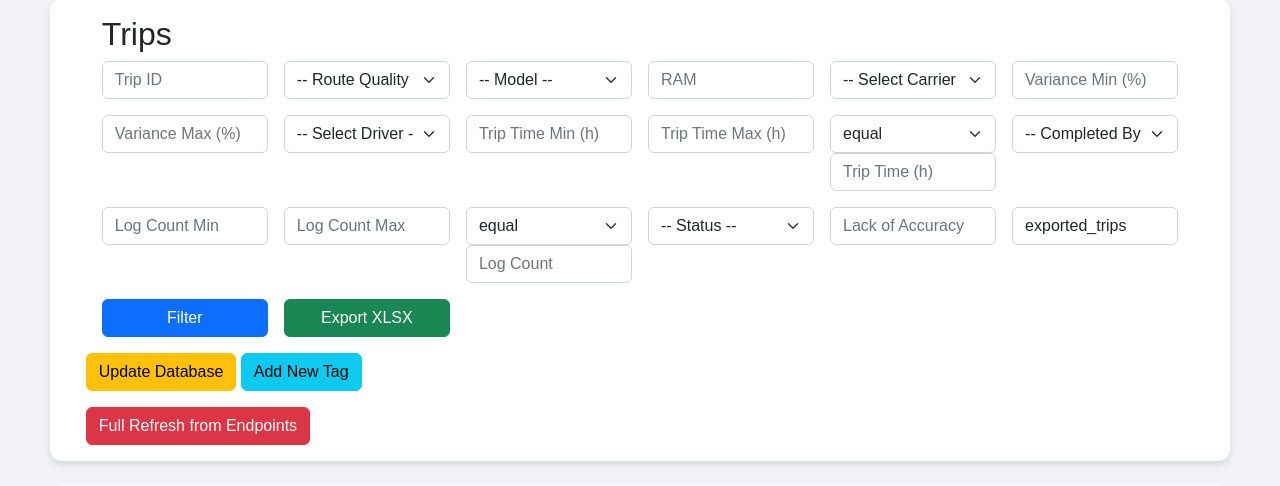
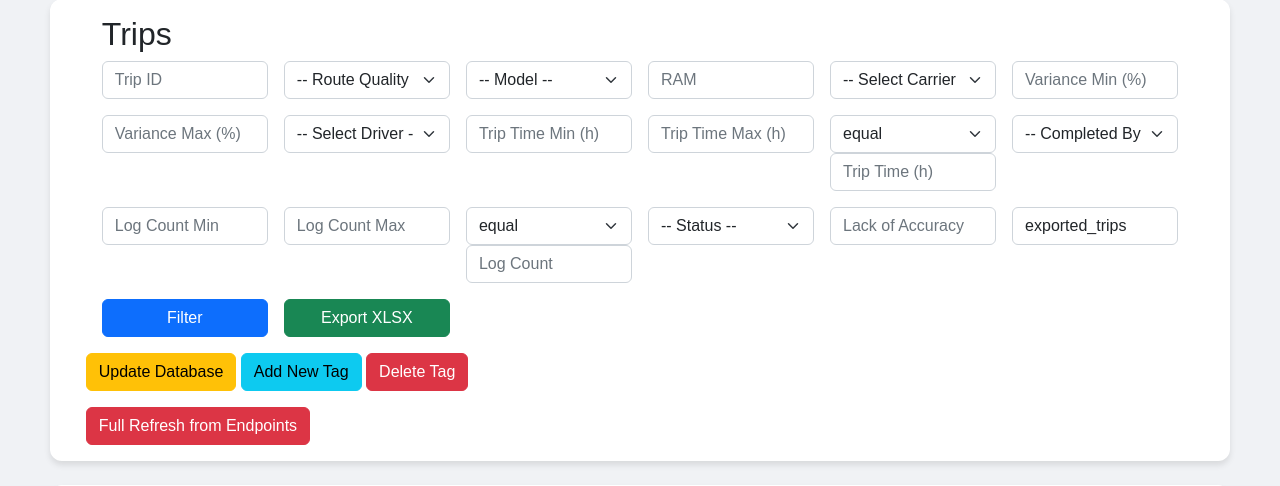
Before and after one commit to go-illa/exportmixpanel, a Flask app: template templates/trips.html in a window 1280 px wide. Shown: the part 81-567 px from the top of the page. Run offline with Flask 3, Linux system fonts and the light colour scheme; the template is opened without the code that fills it, so the values that code supplies are empty.

Commit message:
Update app.py and trips template with latest improvements (#7)

```diff
--- a/app.py
+++ b/app.py
@@ -28,13 +28,11 @@ from db.config import DB_URI, API_TOKEN, BASE_API_URL, API_EMAIL, API_PASSWORD
 from db.models import Base, Trip, Tag
 
 app = Flask(__name__)
+engine = create_engine(DB_URI)
+db_session = scoped_session(sessionmaker(autocommit=False, autoflush=False, bind=engine))
 update_jobs = {}
 executor = ThreadPoolExecutor(max_workers=40)
 app.secret_key = "your_secret_key"  # for flashing and session
-
-# Create engine with SQLite thread-safety; disable expire_on_commit so instances remain populated.
-engine = create_engine(DB_URI, echo=True, connect_args={"check_same_thread": False})
-Session = scoped_session(sessionmaker(bind=engine, expire_on_commit=False))
 
 # --- Begin Migration to update schema with new columns ---
 def migrate_db():
@@ -62,7 +60,7 @@ migrate_db()
 
 @app.teardown_appcontext
 def shutdown_session(exception=None):
-    Session.remove()
+    db_session.remove()
 
 # ---------------------------
 # Utility Functions
@@ -204,7 +202,7 @@ def fetch_trip_from_api(trip_id, token=API_TOKEN):
             return None
 
 def update_trip_db(trip_id, force_update=False):
-    session_local = Session()
+    session_local = db_session()
     # Flags to ensure alternative is only tried once
     tried_alternative_for_main = False
     tried_alternative_for_coordinate = False
@@ -356,7 +354,7 @@ def update_db():
     """
     Bulk update DB from Excel (fetch each trip from the API).
     """
-    session_local = Session()
+    session_local = db_session()
     excel_path = os.path.join("data", "data.xlsx")
     excel_data = load_excel_data(excel_path)
     updated_ids = []
@@ -377,7 +375,7 @@ def export_trips():
     coordinate_count (log count), status, route_quality, and lack_of_accuracy). Supports both operator-based filtering
     and new range filtering for trip_time and log_count.
     """
-    session_local = Session()
+    session_local = db_session()
     # Basic filters from the request (note: route_quality filtering will be applied after merging)
     filters = {
         "driver": request.args.get("driver"),
@@ -428,7 +426,7 @@ def export_trips():
     # Merge Excel data with DB records (this will update/overwrite the route_quality field)
     excel_trip_ids = [row.get("tripId") for row in excel_data if row.get("tripId")]
     trip_issues_filter = filters.get("trip_issues", "")
-    query = session_local.query(Trip).filter(Trip.trip_id.in_(excel_trip_ids))
+    query = db_session.query(Trip).filter(Trip.trip_id.in_(excel_trip_ids))
     if trip_issues_filter:
         query = query.join(Trip.tags).filter(Tag.name.ilike('%' + trip_issues_filter + '%'))
     db_trips = query.all()
@@ -628,7 +626,7 @@ def analytics():
       - data_scope = 'excel' => only the trip IDs in the current data.xlsx
     We store the user's choice in the session so it persists until changed.
     """
-    session_local = Session()
+    session_local = db_session()
 
     # 1) Check if user provided data_scope in request
     if "data_scope" in request.args:
@@ -645,7 +643,7 @@ def analytics():
     excel_path = os.path.join("data", "data.xlsx")
     excel_data = load_excel_data(excel_path)
     excel_trip_ids = [r["tripId"] for r in excel_data if r.get("tripId")]
-    session_local = Session()
+    session_local = db_session()
     db_trips_for_excel = session_local.query(Trip).filter(Trip.trip_id.in_(excel_trip_ids)).all()
     db_map = {t.trip_id: t for t in db_trips_for_excel}
     for row in excel_data:
@@ -856,7 +854,7 @@ def trips():
     Trips page with filtering (including trip_time, completed_by, log_count, status, and route_quality with
     operator support for trip_time and log_count) and pagination.
     """
-    session_local = Session()
+    session_local = db_session()
     page = request.args.get("page", type=int, default=1)
     page_size = 100
     if page < 1:
@@ -1124,11 +1122,11 @@ def trips():
 
     # Fallback: if the status or completed_by dropdowns are empty, query the database for distinct values.
     if not statuses:
-        session_temp = Session()
+        session_temp = db_session()
         statuses = sorted(set(row[0].strip() for row in session_temp.query(Trip.status).filter(Trip.status != None).distinct().all() if row[0] and row[0].strip()))
         session_temp.close()
     if not completed_by_options:
-        session_temp = Session()
+        session_temp = db_session()
         completed_by_options = sorted(set(row[0].strip() for row in session_temp.query(Trip.completed_by).filter(Trip.completed_by != None).distinct().all() if row[0] and row[0].strip()))
         session_temp.close()
     drivers = sorted({str(r.get("UserName", "")).strip() for r in all_excel if r.get("UserName")})
@@ -1177,7 +1175,7 @@ def trip_detail(trip_id):
     """
     Show detail page for a single trip, merges with DB.
     """
-    session_local = Session()
+    session_local = db_session()
     db_trip = update_trip_db(trip_id)
     if db_trip and db_trip.status and db_trip.status.lower() == "completed":
         api_data = None
@@ -1239,7 +1237,7 @@ def update_route_quality():
     """
     AJAX endpoint to update route_quality for a given trip_id.
     """
-    session_local = Session()
+    session_local = db_session()
     data = request.get_json()
     trip_id = data.get("trip_id")
     quality = data.get("route_quality")
@@ -1261,7 +1259,7 @@ def update_route_quality():
 
 @app.route("/update_trip_tags", methods=["POST"])
 def update_trip_tags():
-    session_local = Session()
+    session_local = db_session()
     data = request.get_json()
     trip_id = data.get("trip_id")
     tags_list = data.get("tags", [])
@@ -1289,7 +1287,7 @@ def update_trip_tags():
 
 @app.route("/get_tags", methods=["GET"])
 def get_tags():
-    session_local = Session()
+    session_local = db_session()
     tags = session_local.query(Tag).all()
     data = [{"id": tag.id, "name": tag.name} for tag in tags]
     session_local.close()
@@ -1297,7 +1295,7 @@ def get_tags():
 
 @app.route("/create_tag", methods=["POST"])
 def create_tag():
-    session_local = Session()
+    session_local = db_session()
     data = request.get_json()
     tag_name = data.get("name")
     if not tag_name:
@@ -1324,7 +1322,7 @@ def trip_insights():
       - App Version vs Trip Quality
     Respects the data_scope from session so it matches the user's choice (all data or excel-only).
     """
-    session_local = Session()
+    session_local = db_session()
 
     data_scope = flask_session.get("data_scope", "all")
 
@@ -1698,7 +1696,7 @@ def update_all_db_async():
 
 def process_update_all_db_async(job_id):
     try:
-        session_local = Session()
+        session_local = db_session()
         trips_in_db = session_local.query(Trip).all()
         trips_to_update = [trip.trip_id for trip in trips_in_db]
         update_jobs[job_id]["total"] = len(trips_to_update)
@@ -1753,5 +1751,21 @@ def trip_coordinates(trip_id):
         app.logger.error(f"Error fetching coordinates for trip {trip_id}: {e}")
         return jsonify({"message": "Error fetching coordinates", "error": str(e)}), 500
 
+@app.route("/delete_tag", methods=["POST"])
+def delete_tag():
+    data = request.get_json()
+    tag_name = data.get("name")
+    if not tag_name:
+        return jsonify(status="error", message="Tag name is required"), 400
+    tag = db_session.query(Tag).filter_by(name=tag_name).first()
+    if not tag:
+        return jsonify(status="error", message="Tag not found"), 404
+    # Remove tag from all associated trips
+    for trip in list(tag.trips):
+        trip.tags.remove(tag)
+    db_session.delete(tag)
+    db_session.commit()
+    return jsonify(status="success", message="Tag deleted successfully")
+
 if __name__ == "__main__":
     app.run(debug=True, host="0.0.0.0", port=5000)
--- a/templates/trips.html
+++ b/templates/trips.html
@@ -174,6 +174,7 @@ max-width: 100%;
   <div class="mb-3">
     <button id="update-db-btn" class="btn btn-warning">Update Database</button>
     <button id="add-new-tag-btn" class="btn btn-info">Add New Tag</button>
+    <button id="delete-tag-btn" class="btn btn-danger">Delete Tag</button>
   </div>
   <div class="mb-3">
     <button id="full-update-btn" class="btn btn-danger">Full Refresh from Endpoints</button>
@@ -966,6 +967,25 @@ document.addEventListener('DOMContentLoaded', function() {
   </div>
 </div>
 
+<!-- Delete Tag Modal -->
+<div class="modal fade" id="deleteTagModal" tabindex="-1" aria-labelledby="deleteTagModalLabel" aria-hidden="true">
+  <div class="modal-dialog">
+    <div class="modal-content">
+      <div class="modal-header">
+        <h5 class="modal-title" id="deleteTagModalLabel">Delete Tag</h5>
+        <button type="button" class="btn-close" data-bs-dismiss="modal" aria-label="Close"></button>
+      </div>
+      <div class="modal-body">
+        <select id="delete-tag-select" class="form-control" style="width: 100%;"></select>
+      </div>
+      <div class="modal-footer">
+        <button type="button" class="btn btn-secondary" data-bs-dismiss="modal">Cancel</button>
+        <button type="button" id="confirm-delete-tag-btn" class="btn btn-danger">Delete Tag</button>
+      </div>
+    </div>
+  </div>
+</div>
+
 <script>
 document.addEventListener('DOMContentLoaded', function(){
   let currentTripId = null;
@@ -1069,6 +1089,62 @@ document.addEventListener('DOMContentLoaded', function(){
     var newTagModal = new bootstrap.Modal(document.getElementById('newTagModal'));
     newTagModal.show();
   });
+
+  // Handle Delete Tag button click
+  document.getElementById('delete-tag-btn').addEventListener('click', function(){
+    // Populate the delete tag select with available tags
+    fetch('/get_tags')
+      .then(response => response.json())
+      .then(data => {
+        const select = document.getElementById('delete-tag-select');
+        select.innerHTML = '';
+        data.tags.forEach(tag => {
+          let option = document.createElement('option');
+          option.value = tag.name;
+          option.text = tag.name;
+          select.add(option);
+        });
+        // Show the delete tag modal
+        var deleteTagModal = new bootstrap.Modal(document.getElementById('deleteTagModal'));
+        deleteTagModal.show();
+      });
+  });
+
+  // Handle confirm delete tag
+  document.getElementById('confirm-delete-tag-btn').addEventListener('click', function(){
+    const select = document.getElementById('delete-tag-select');
+    const tagName = select.value;
+    if (!tagName) {
+        alert('Please select a tag to delete.');
+        return;
+    }
+    if (!confirm('Are you sure you want to delete the tag "' + tagName + '"? This action cannot be undone.')) {
+        return;
+    }
+    fetch('/delete_tag', {
+        method: 'POST',
+        headers: {'Content-Type': 'application/json'},
+        body: JSON.stringify({name: tagName})
+    })
+    .then(response => response.json())
+    .then(data => {
+        if(data.status === 'success'){
+            alert('Tag deleted successfully.');
+            bootstrap.Modal.getInstance(document.getElementById('deleteTagModal')).hide();
+            // Remove deleted tag from trip issues select if present
+            document.querySelectorAll('#trip-issues-select option').forEach(function(opt){
+                if(opt.value === tagName) {
+                    opt.remove();
+                }
+            });
+        } else {
+            alert('Error: ' + data.message);
+        }
+    })
+    .catch(error => {
+        alert('Error deleting tag: ' + error);
+    });
+  });
 });
 </script>
 {% endblock %}
```
